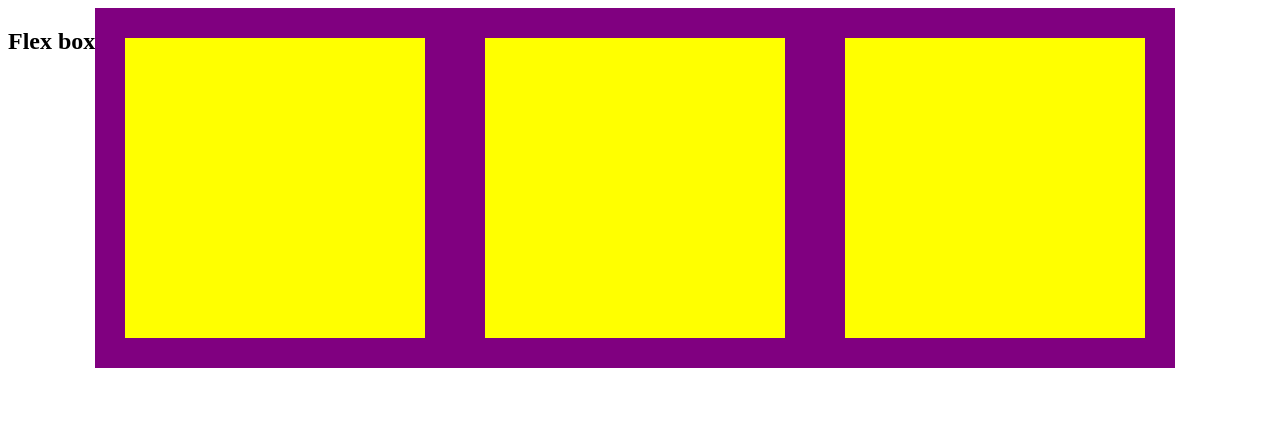
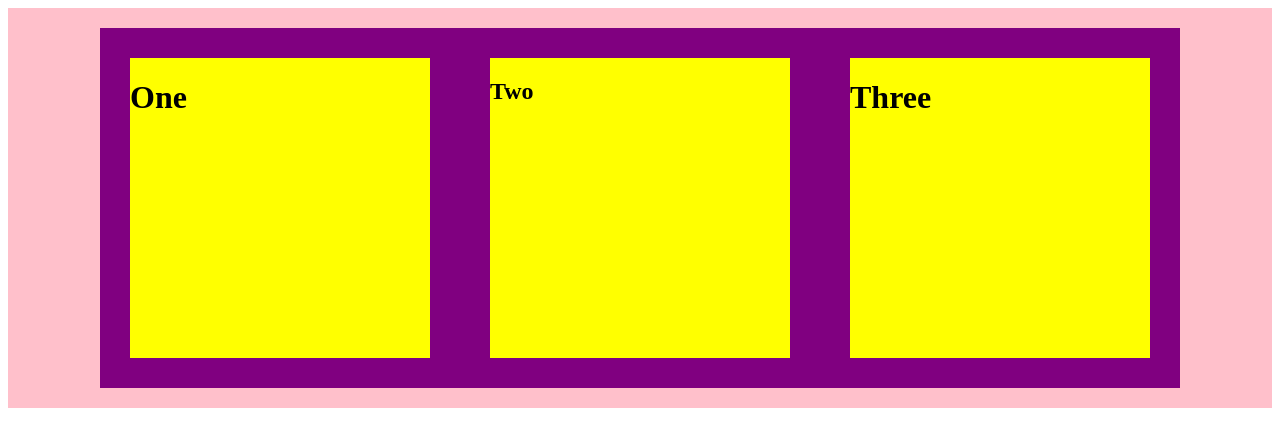
Before and after one commit to JPELAYO0658/flex-box, a plain HTML site: page index.html in a window 1280 px wide. Drawn offline with Linux system fonts and the light colour scheme.

Commit message:
adding flexbox properties

```diff
--- a/index.html
+++ b/index.html
@@ -6,15 +6,16 @@
     <link rel="stylesheet" href="styles.css">
   </head>
   <body>
-    <section class="container">
-      <h1>Flex box</h1>
-
+    <div class="container">
       <div class="box">
+        <h1>One</h1>
       </div>
       <div class="box">
+        <h2>Two</h2>
       </div>
       <div class="box">
+        <h1>Three</h1>
       </div>
-    </section>
+    </div>
   </body>
 </html>
--- a/styles.css
+++ b/styles.css
@@ -5,6 +5,11 @@
   background-color: yellow;
 }
 .container {
+  height: 400px;
+  background-color: pink;
   display: flex;
   flex-direction: row;
+  flex-wrap: wrap;
+  justify-content: center;
+  align-items: center;
 }
```
